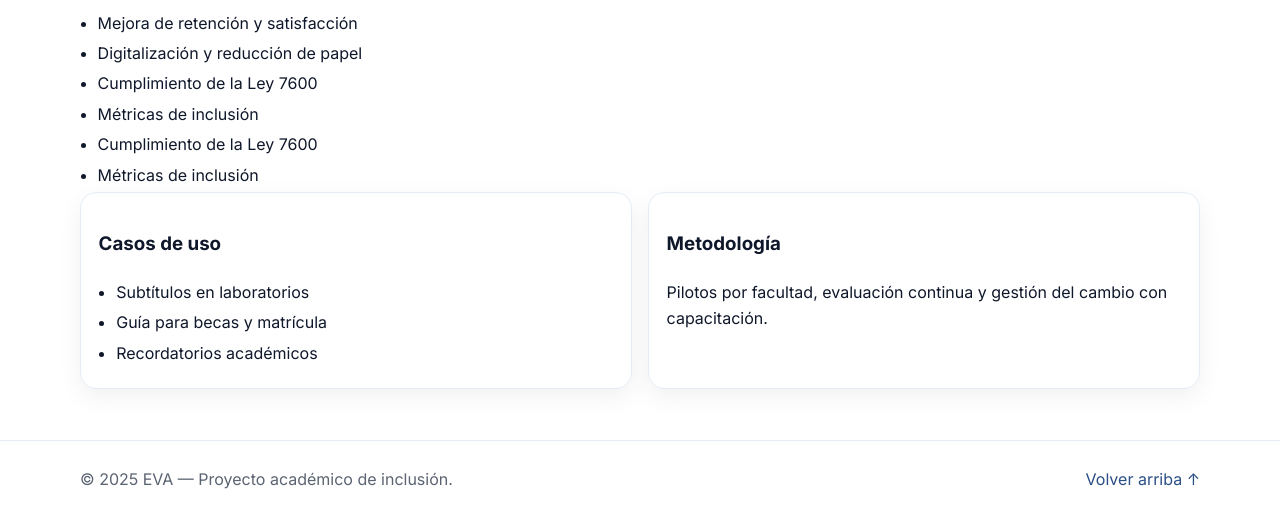
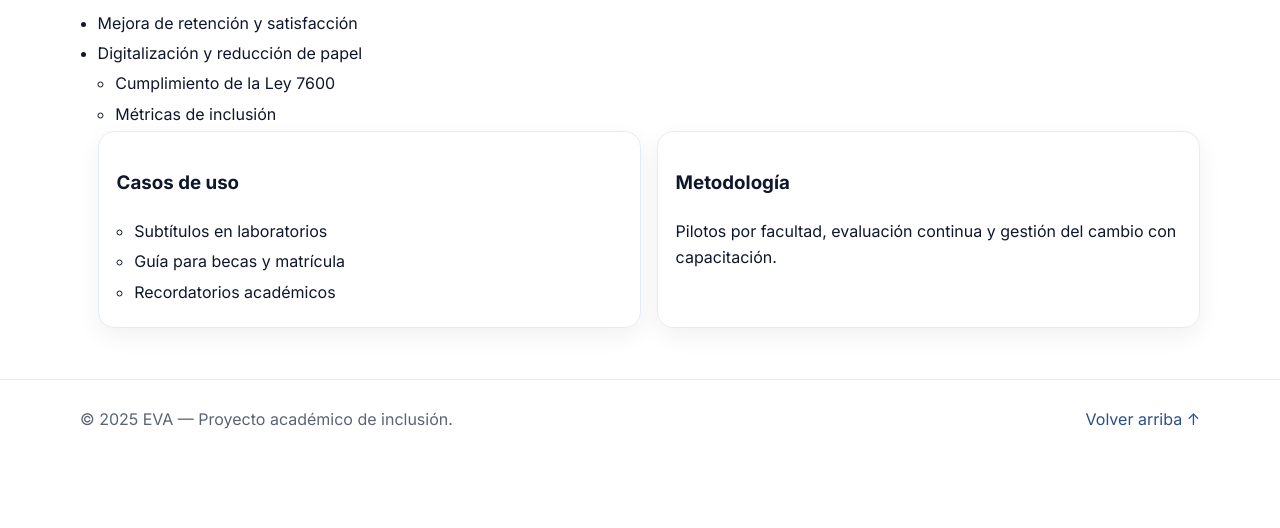
Before and after one commit to bryanula/eva-site, a plain HTML site: page impacto.html in a window 1280 px wide. Shown: the part 164-692 px from the top of the page. Drawn offline with Linux system fonts and the light colour scheme.

Commit message:
Update impacto.html

```diff
--- a/impacto.html
+++ b/impacto.html
@@ -71,7 +71,7 @@
 
 
 <main class="container" id="top"><section><h2 class="reveal">Impacto y sostenibilidad</h2>
-<ul class="check"><li>Mejora de retención y satisfacción</li><li>Digitalización y reducción de papel</li><li>Cumplimiento de la Ley 7600</li><li>Métricas de inclusión</li></ul>
+<ul class="check"><li>Mejora de retención y satisfacción</li><li>Digitalización y reducción de papel</li>
 <ul class="check"><li>Cumplimiento de la Ley 7600</li><li>Métricas de inclusión</li></ul>
 <div class="grid-2">
   <div class="card reveal-pop"><h3>Casos de uso</h3><ul class="check"><li>Subtítulos en laboratorios</li><li>Guía para becas y matrícula</li><li>Recordatorios académicos</li></ul></div>
```
